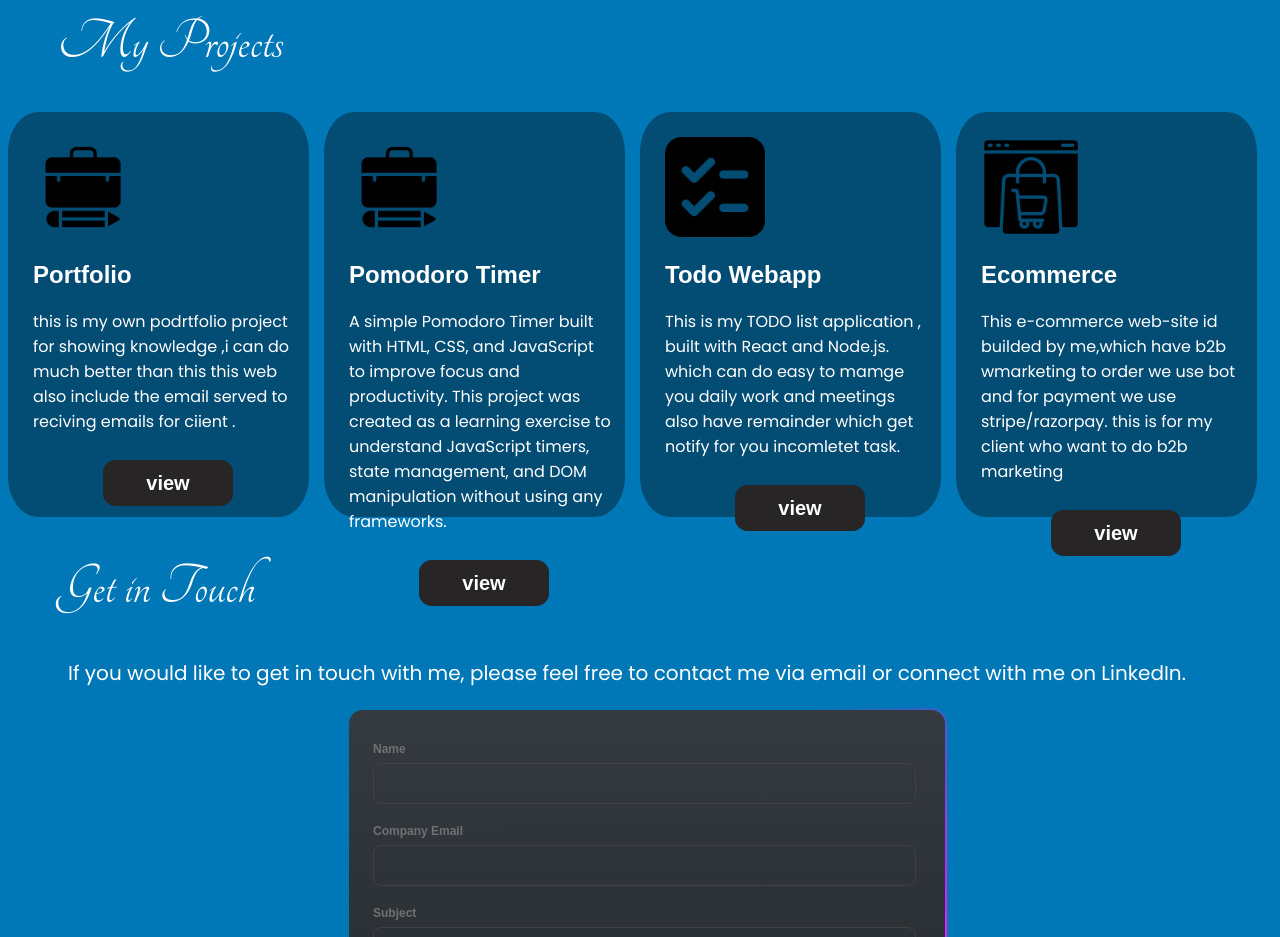
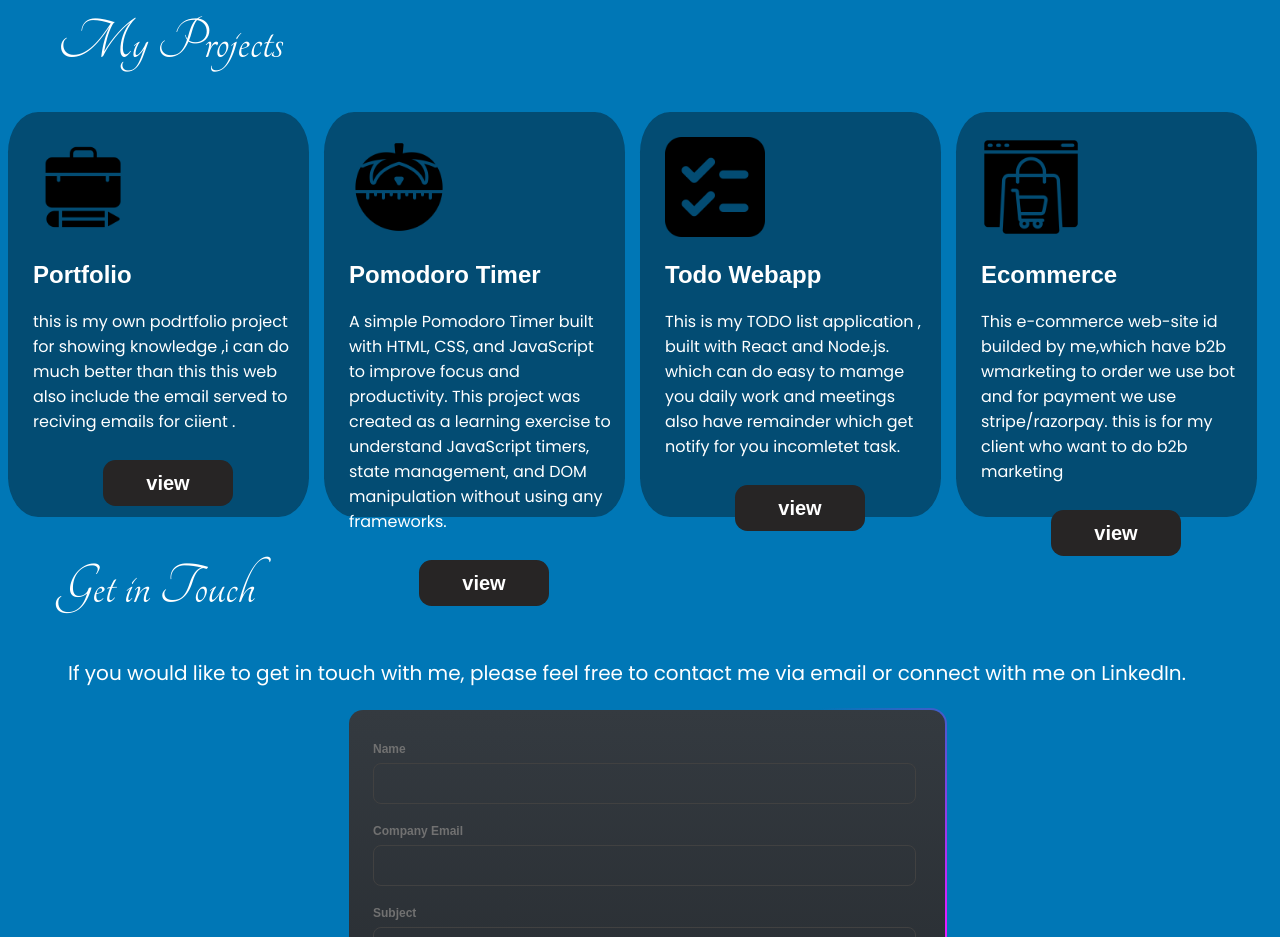
Before and after one commit to innocent0-mash/portfolio, a website: page public/index.html in a window 1280 px wide. Shown: the part 1300-2237 px from the top of the page. Drawn offline with nearby package versions, Linux system fonts and the light colour scheme.

Commit message:
Update image source for Pomodoro Timer

```diff
--- a/public/index.html
+++ b/public/index.html
@@ -152,7 +152,7 @@
         </button>
       </div>
         <div class="project">
-        <img src="img/work_13198654.png" alt="Pomodoro Timer">
+        <img src="img/pomodoro.png" alt="Pomodoro Timer">
         <h2>Pomodoro Timer</h2>
         <p>
        A simple Pomodoro Timer built with HTML, CSS, and JavaScript to improve focus and productivity. This project was created as a learning exercise to understand JavaScript timers, state management, and DOM manipulation without using any frameworks.
```
